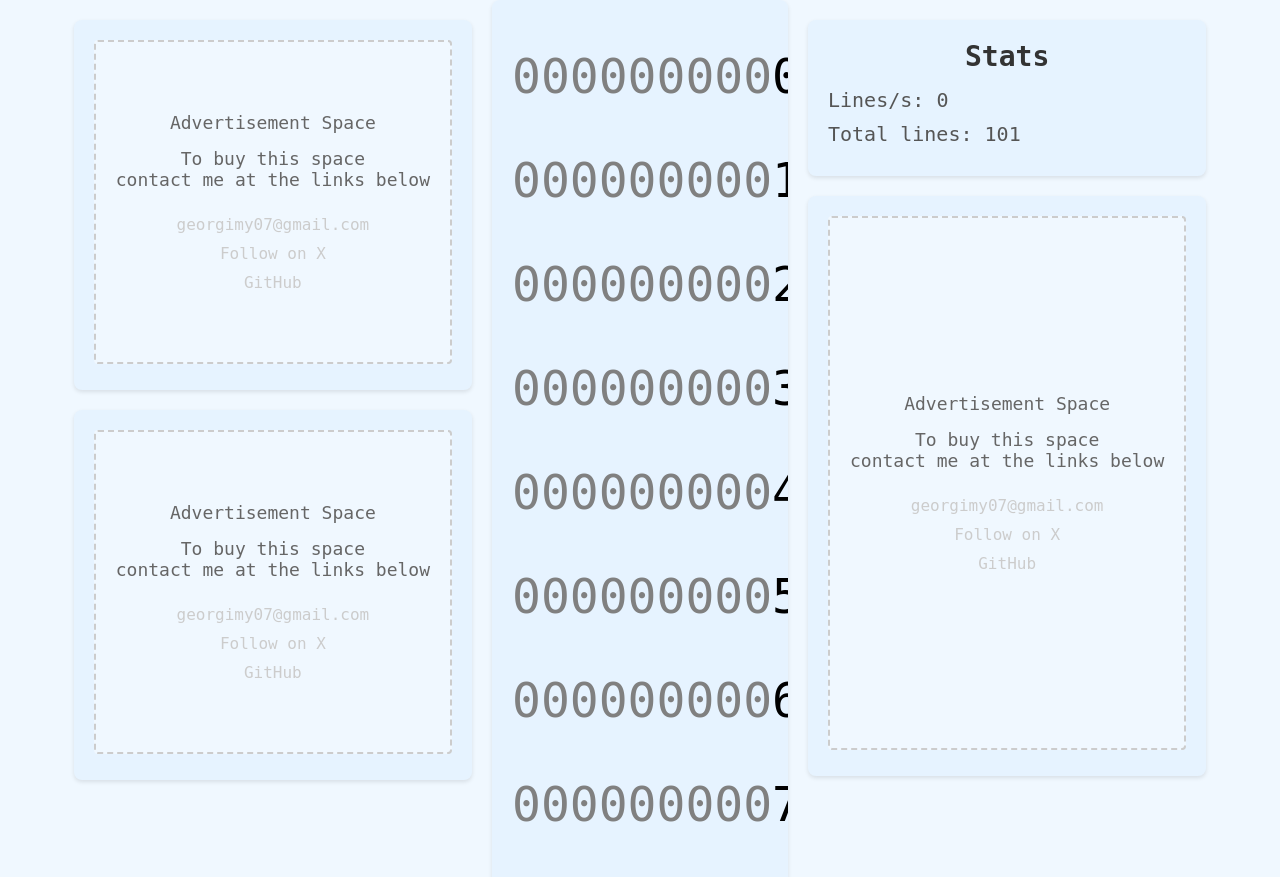
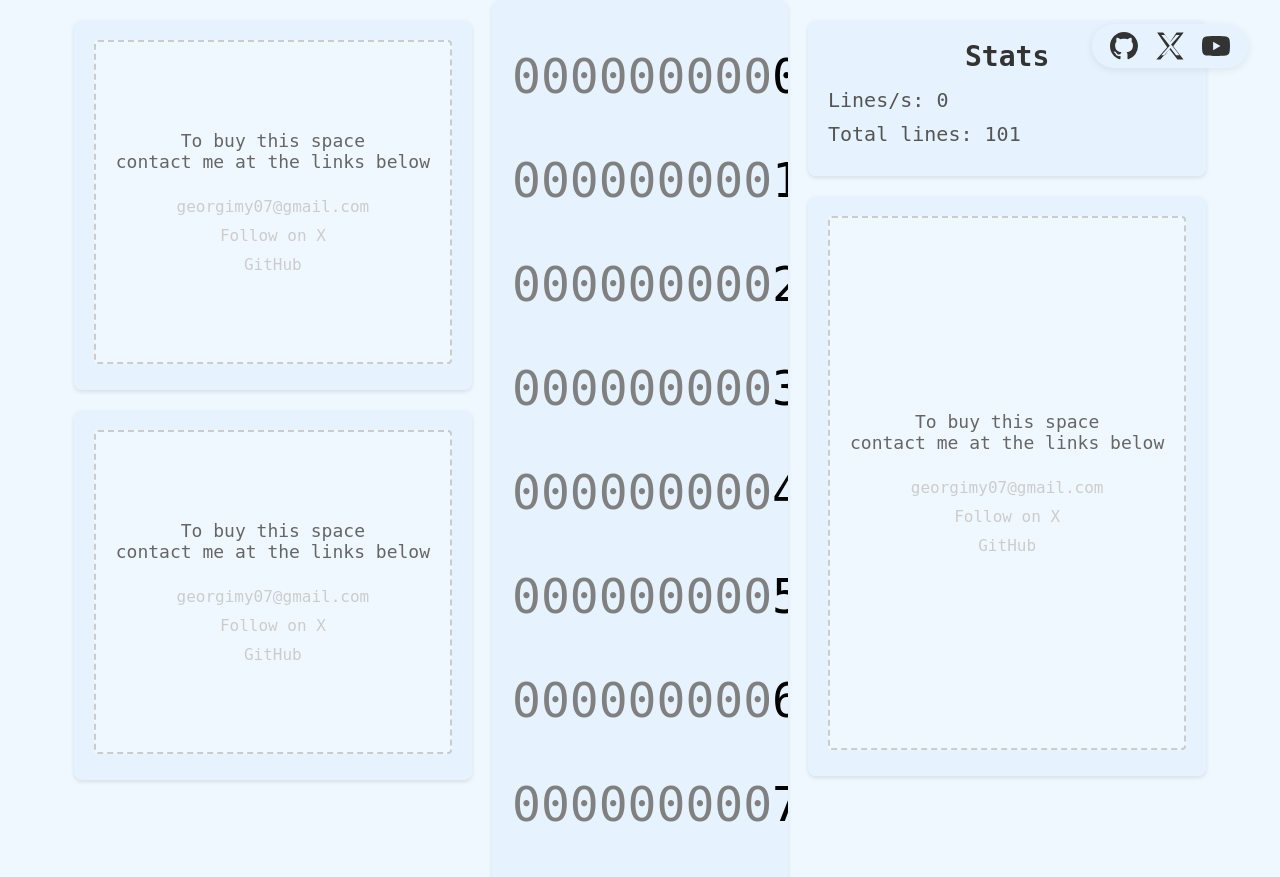
Before and after one commit to GeorgiMY/InfiniScroll, a Node server app: page / in a window 1280 px wide. Shown: the top 877 px of the page. Run offline with Node 20, Linux system fonts and the light colour scheme.

Commit message:
Anti ad blocker and social links

```diff
--- a/src/public/styles.css
+++ b/src/public/styles.css
@@ -66,7 +66,7 @@ body {
     color: #555;
 }
 
-.ad-container {
+.cool-container {
     background-color: #e6f3ff;
     padding: 20px;
     border-radius: 8px;
@@ -76,16 +76,16 @@ body {
     height: calc(50vh - 70px);
 }
 
-.ad-container.right {
+.cool-container.right {
     height: calc(100vh - 260px);
 }
 
-.ad-container.left {
+.cool-container.left {
     position: sticky;
     top: 20px;
 }
 
-.ad-placeholder {
+.cool-placeholder {
     height: calc(100% - 50px);
     background-color: #f0f8ff;
     border: 2px dashed #ccc;
@@ -99,31 +99,61 @@ body {
     gap: 15px;
 }
 
-.ad-placeholder p {
+.cool-placeholder p {
     margin: 0;
     font-size: 18px;
     color: #666;
 }
 
-.ad-placeholder a {
+.cool-placeholder a {
     color: #cccccc;
     text-decoration: none;
     font-size: 16px;
 }
 
-.ad-container:hover .ad-placeholder a {
+.cool-container:hover .cool-placeholder a {
     color: #1DA1F2;
 }
 
-.ad-container:hover .ad-placeholder a:hover {
+.cool-container:hover .cool-placeholder a:hover {
     color: #0c85d0;
     text-decoration: underline;
 }
 
-.ad-placeholder .contact-links {
+.cool-placeholder .contact-links {
     display: flex;
     flex-direction: column;
     gap: 10px;
     margin-top: 10px;
     transition: opacity 0.3s ease;
 }
+
+.top-right-social {
+    position: fixed;
+    top: 24px;
+    right: 32px;
+    z-index: 1000;
+    display: flex;
+    gap: 18px;
+    background: #e6f3ff;
+    border-radius: 32px;
+    box-shadow: 0 2px 8px rgba(0, 0, 0, 0.08);
+    padding: 8px 18px;
+    align-items: center;
+}
+
+.top-right-social a {
+    color: #333;
+    display: flex;
+    align-items: center;
+    transition: color 0.2s;
+    text-decoration: none;
+}
+
+.top-right-social a:hover {
+    color: #1DA1F2;
+}
+
+.top-right-social svg {
+    display: block;
+}
--- a/src/views/index.html
+++ b/src/views/index.html
@@ -9,11 +9,35 @@
 </head>
 
 <body>
+    <!-- Top-right social links -->
+    <div class="top-right-social">
+        <a href="https://github.com/GeorgiMY/InfiniScroller" target="_blank" title="GitHub" aria-label="GitHub">
+            <svg height="28" width="28" viewBox="0 0 16 16" fill="currentColor" xmlns="http://www.w3.org/2000/svg"
+                style="vertical-align:middle;">
+                <path
+                    d="M8 0C3.58 0 0 3.58 0 8c0 3.54 2.29 6.53 5.47 7.59.4.07.55-.17.55-.38 0-.19-.01-.82-.01-1.49-2.01.37-2.53-.49-2.69-.94-.09-.23-.48-.94-.82-1.13-.28-.15-.68-.52-.01-.53.63-.01 1.08.58 1.23.82.72 1.21 1.87.87 2.33.66.07-.52.28-.87.51-1.07-1.78-.2-3.64-.89-3.64-3.95 0-.87.31-1.59.82-2.15-.08-.2-.36-1.02.08-2.12 0 0 .67-.21 2.2.82.64-.18 1.32-.27 2-.27.68 0 1.36.09 2 .27 1.53-1.04 2.2-.82 2.2-.82.44 1.1.16 1.92.08 2.12.51.56.82 1.27.82 2.15 0 3.07-1.87 3.75-3.65 3.95.29.25.54.73.54 1.48 0 1.07-.01 1.93-.01 2.19 0 .21.15.46.55.38A8.013 8.013 0 0 0 16 8c0-4.42-3.58-8-8-8z" />
+            </svg>
+        </a>
+        <a href="https://x.com/Georgi_MY" target="_blank" title="X" aria-label="X">
+            <svg height="28" width="28" viewBox="0 0 1200 1227" fill="currentColor" xmlns="http://www.w3.org/2000/svg"
+                style="vertical-align:middle;">
+                <path
+                    d="M1200 24.6L741.1 623.2 1192.2 1202.4h-265.2l-350.2-448.7-397.7 448.7H0l477.2-538.7L35.2 24.6h265.2l312.2 399.7L888.2 24.6H1200zm-180.2 104.2h-153.2l-246.6 314.7L373.2 128.8H220.1l370.2 474.2-370.2 418.2h153.1l246.7-314.7 246.7 314.7h153.1l-370.2-474.2 370.2-418.2z" />
+            </svg>
+        </a>
+        <a href="https://www.youtube.com/@georgi_my" target="_blank" title="YouTube" aria-label="YouTube">
+            <svg height="28" width="28" viewBox="0 0 24 24" fill="currentColor" xmlns="http://www.w3.org/2000/svg"
+                style="vertical-align:middle;">
+                <path
+                    d="M23.498 6.186a2.994 2.994 0 0 0-2.112-2.117C19.228 3.5 12 3.5 12 3.5s-7.228 0-9.386.569A2.994 2.994 0 0 0 .502 6.186C0 8.347 0 12 0 12s0 3.653.502 5.814a2.994 2.994 0 0 0 2.112 2.117C4.772 20.5 12 20.5 12 20.5s7.228 0 9.386-.569a2.994 2.994 0 0 0 2.112-2.117C24 15.653 24 12 24 12s0-3.653-.502-5.814zM9.545 15.568V8.432L15.818 12l-6.273 3.568z" />
+            </svg>
+        </a>
+    </div>
+
     <div class="main-content">
         <div class="left-column">
-            <div class="ad-container top">
-                <div class="ad-placeholder">
-                    <p>Advertisement Space</p>
+            <div class="cool-container top">
+                <div class="cool-placeholder">
                     <p>To buy this space<br>contact me at the links below</p>
                     <div class="contact-links">
                         <a href="mailto:georgimy07@gmail.com">georgimy07@gmail.com</a>
@@ -23,9 +47,8 @@
                 </div>
             </div>
 
-            <div class="ad-container bottom">
-                <div class="ad-placeholder">
-                    <p>Advertisement Space</p>
+            <div class="cool-container bottom">
+                <div class="cool-placeholder">
                     <p>To buy this space<br>contact me at the links below</p>
                     <div class="contact-links">
                         <a href="mailto:georgimy07@gmail.com">georgimy07@gmail.com</a>
@@ -58,9 +81,8 @@
             </div>
             -->
 
-            <div class="ad-container right">
-                <div class="ad-placeholder">
-                    <p>Advertisement Space</p>
+            <div class="cool-container right">
+                <div class="cool-placeholder">
                     <p>To buy this space<br>contact me at the links below</p>
                     <div class="contact-links">
                         <a href="mailto:georgimy07@gmail.com">georgimy07@gmail.com</a>
@@ -74,4 +96,5 @@
 </body>
 
 <script src="/script.js"></script>
+
 </html>
```
